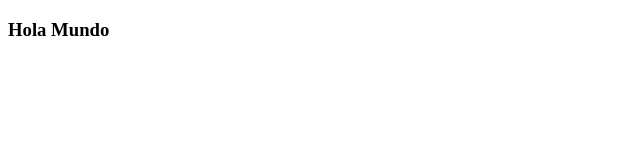
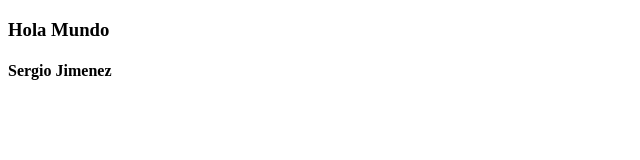
Before and after one commit to geoval/ProyectoGit, a plain HTML site: page MiWeb.html in a window 1280 px wide. Shown: the full height of the page, 0-640 px from the left. Drawn offline with Linux system fonts and the light colour scheme.

Commit message:
Añadida nueva linea

```diff
--- a/MiWeb.html
+++ b/MiWeb.html
@@ -4,5 +4,6 @@
 </head>
 <body>
 	<h3>Hola Mundo</h3>
+	<h4>Sergio Jimenez</h4>
 </body>
 </html>
```
